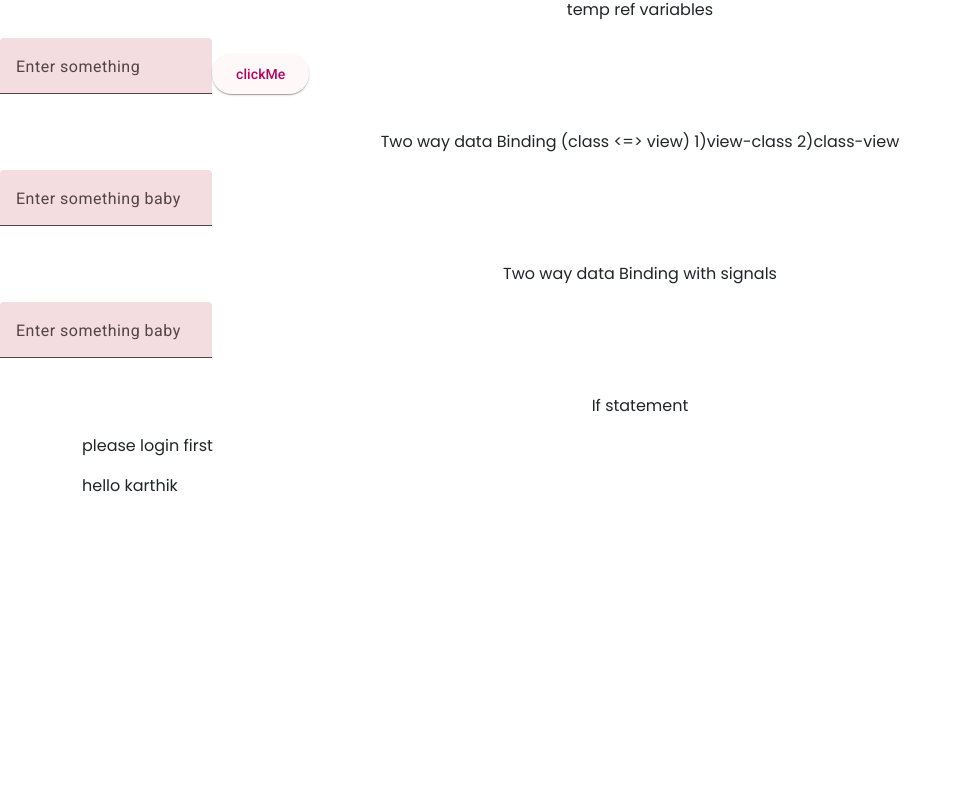
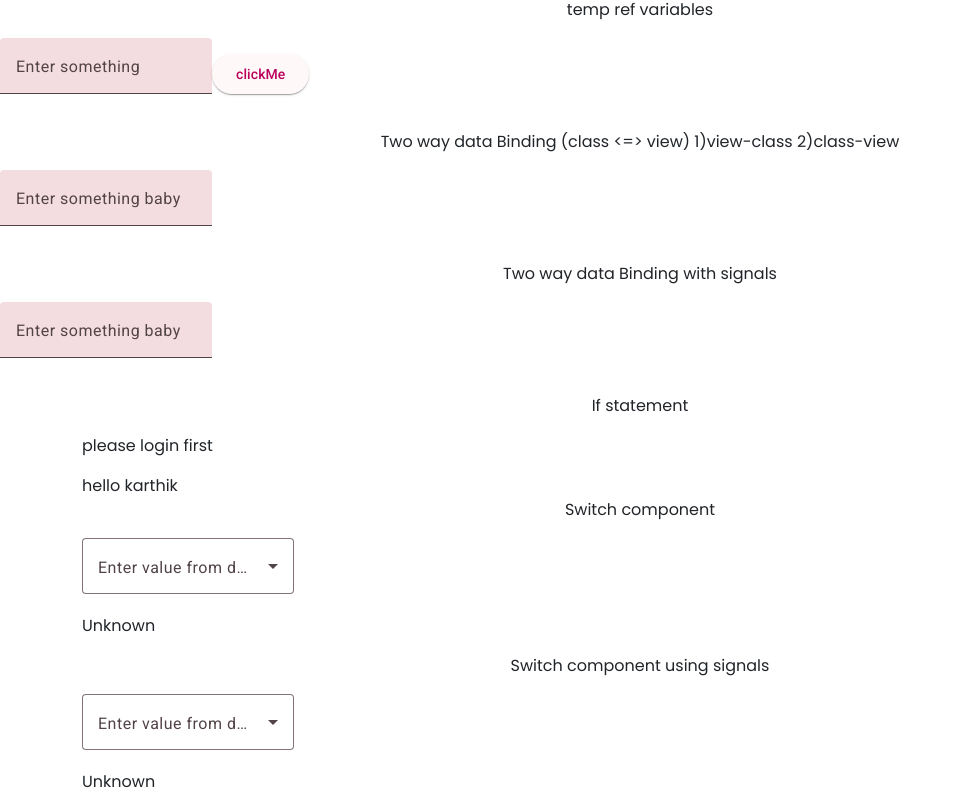
Before and after one commit to karthikeya-mamillapalli/angular19, an Angular app in the folder project_19/: page / in a window 1280 px wide. Shown: the part 2508-3318 px from the top of the page, without its empty margins (0-962 px from the left). Before the commit the page ends 3006 px from the top, so only its background shows below. Built offline with nearby package versions, Linux system fonts and the light colour scheme.

Commit message:
switch using signals

```diff
--- a/project_19/src/app/app.component.html
+++ b/project_19/src/app/app.component.html
@@ -8,3 +8,4 @@
 <app-temp-ref-variables></app-temp-ref-variables>
 <app-two-way-data-binding></app-two-way-data-binding>
 <app-if></app-if>
+<app-switch></app-switch>
--- a/project_19/src/app/app.component.ts
+++ b/project_19/src/app/app.component.ts
@@ -9,10 +9,11 @@ import { EventBindingComponent } from "./components/event-binding/event-binding.
 import { TempRefVariablesComponent } from "./components/temp-ref-variables/temp-ref-variables.component";
 import { TwoWayDataBindingComponent } from "./components/two-way-data-binding/two-way-data-binding.component";
 import { IfComponent } from "./components/if/if.component";
+import { SwitchComponent } from "./components/switch/switch.component";
 
 @Component({
   selector: 'app-root',
-  imports: [RouterOutlet, TestComponent, InterpolationComponent, PropertyBindingComponent, StyleBindingComponent, ClassBindingComponent, EventBindingComponent, TempRefVariablesComponent, TwoWayDataBindingComponent, IfComponent],
+  imports: [RouterOutlet, TestComponent, InterpolationComponent, PropertyBindingComponent, StyleBindingComponent, ClassBindingComponent, EventBindingComponent, TempRefVariablesComponent, TwoWayDataBindingComponent, IfComponent, SwitchComponent],
   templateUrl: './app.component.html',
   styleUrl: './app.component.css'
 })
--- /dev/null
+++ b/project_19/src/app/components/switch/switch.component.html
@@ -0,0 +1,61 @@
+<div style="display: flex;justify-content: center;">
+    <p style="font-size: 25px; color: purple;"></p>
+    <p>Switch component</p>
+</div>
+
+<div class="container">
+    <mat-form-field appearance="outline">
+        <mat-label>Enter value from drop down</mat-label>
+        <mat-select [(ngModel)]="userRole">
+            <mat-option value="Admin">Admin</mat-option>
+            <mat-option value="User">User</mat-option>
+            <mat-option value="Guest">Guest</mat-option>
+            <mat-option value="Unknown">Unknown</mat-option>
+        </mat-select>
+    </mat-form-field>
+    @switch(userRole){
+    @case("Admin"){
+    <p>welcome admin</p>
+    }
+    @case("User"){
+    <p>welcome User</p>
+    }
+    @case("Guest"){
+    <p>welcome Guest</p>
+    }
+    @default(){
+    <p>Unknown</p>
+    }
+    }
+</div>
+<!-- using signals-->
+
+<div style="display: flex;justify-content: center;">
+    <p style="font-size: 25px; color: purple;"></p>
+    <p>Switch component using signals</p>
+</div>
+<div class="container">
+    <mat-form-field appearance="outline">
+        <mat-label>Enter value from drop down using signals</mat-label>
+        <mat-select [value]="userSignals()" (selectionChange)="userSignals.set($event.value)">
+            <mat-option value="Admin">Admin</mat-option>
+            <mat-option value="User">User</mat-option>
+            <mat-option value="Guest">Guest</mat-option>
+            <mat-option value="Unknown">Unknown</mat-option>
+        </mat-select>
+    </mat-form-field>
+    @switch(userSignals()){
+    @case("Admin"){
+    <p>welcome admin</p>
+    }
+    @case("User"){
+    <p>welcome User</p>
+    }
+    @case("Guest"){
+    <p>welcome Guest</p>
+    }
+    @default{
+    <p>Unknown</p>
+    }
+    }
+</div>
--- /dev/null
+++ b/project_19/src/app/components/switch/switch.component.ts
@@ -0,0 +1,17 @@
+import { CommonModule } from '@angular/common';
+import { Component,signal } from '@angular/core';
+import { FormsModule } from '@angular/forms';
+import { MatFormFieldModule } from '@angular/material/form-field';
+import { MatInputModule } from '@angular/material/input';
+import { MatSelectModule } from '@angular/material/select';
+
+@Component({
+  selector: 'app-switch',
+  imports: [MatFormFieldModule,CommonModule,MatInputModule,MatSelectModule,FormsModule],
+  templateUrl: './switch.component.html',
+  styleUrl: './switch.component.css'
+})
+export class SwitchComponent {
+userRole=""
+userSignals=signal('')
+}
```
Also changed, not shown: project_19/src/app/components/switch/switch.component.css (added).
